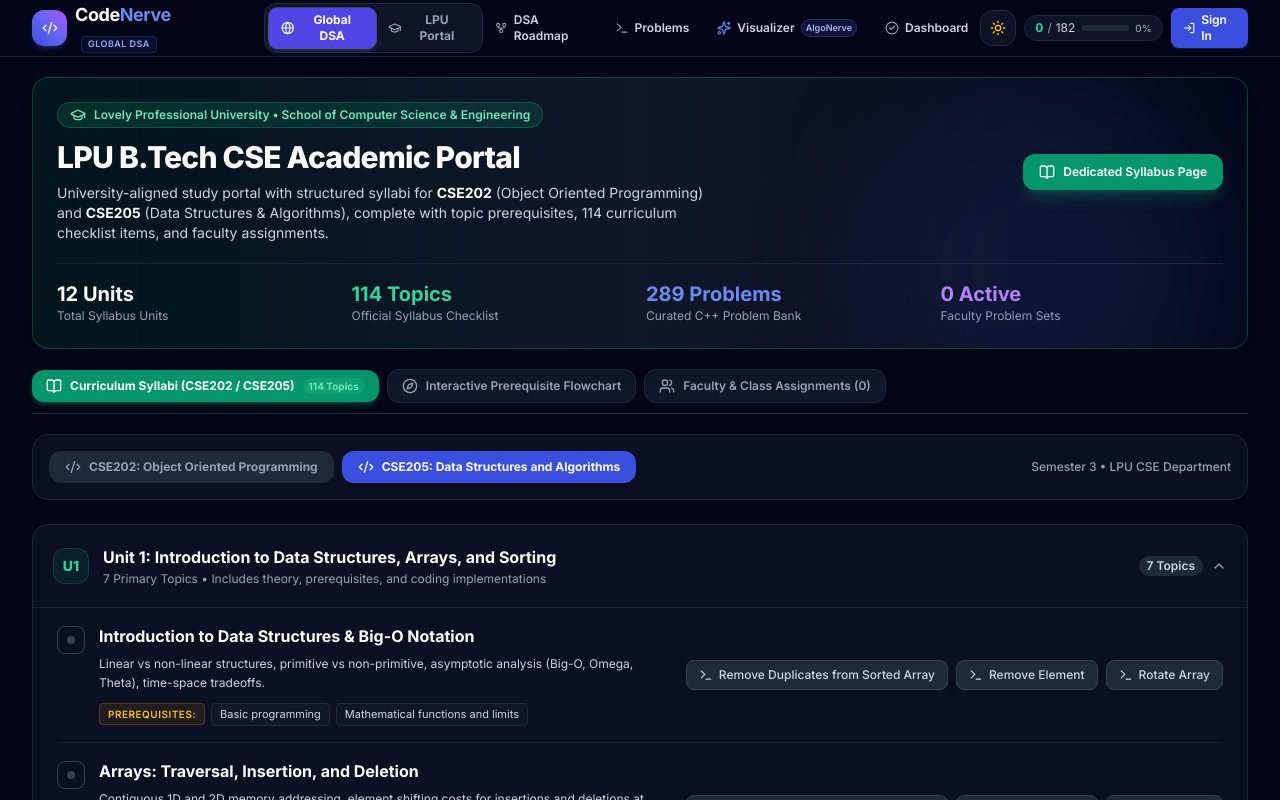
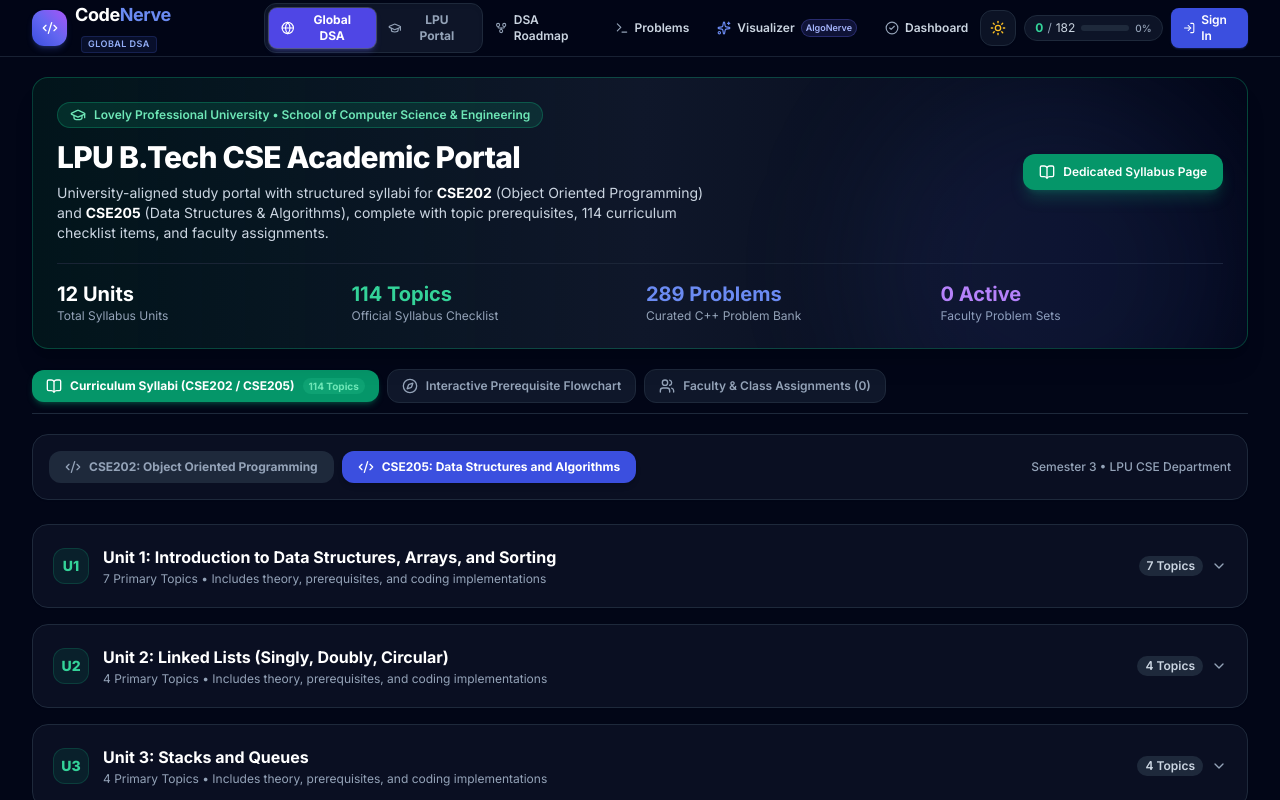
Before and after one commit to ProfessorAuggie/CodeNerve, a React (Vite) app: page /lpu in a window 1280 px wide. Shown: the top 800 px of the page. Built offline with nearby package versions, Linux system fonts and the light colour scheme.

Commit message:
feat(ui): default problems to single-screen view and collapse all accordions by default

```diff
--- a/src/components/roadmap/RoadmapView.tsx
+++ b/src/components/roadmap/RoadmapView.tsx
@@ -22,14 +22,7 @@
 
 export const RoadmapView: React.FC<RoadmapViewProps> = ({ roadmap }) => {
   const { problemProgress, updateProblemStatus } = useUserStore();
-  const [expandedGroups, setExpandedGroups] = useState<Record<string, boolean>>(() => {
-    // Expand first 3 groups by default
-    const initial: Record<string, boolean> = {};
-    roadmap.groups.slice(0, 3).forEach((g) => {
-      initial[g.id] = true;
-    });
-    return initial;
-  });
+  const [expandedGroups, setExpandedGroups] = useState<Record<string, boolean>>({});
   const [selectedProblem, setSelectedProblem] = useState<Problem | null>(null);
 
   const toggleGroup = (groupId: string) => {
--- a/src/components/roadmap/WhimsicalMindMap.tsx
+++ b/src/components/roadmap/WhimsicalMindMap.tsx
@@ -67,27 +67,8 @@
     return map;
   }, []);
 
-  // Track expanded node IDs. By default expand categories for immediate visual richness
-  const [expandedIds, setExpandedIds] = useState<Set<string>>(() => {
-    const initial = new Set<string>();
-    // Default: expand all categories and their first subtopics
-    treeData.forEach((cat) => {
-      initial.add(cat.id);
-      if (cat.children) {
-        cat.children.forEach((sub) => {
-          initial.add(sub.id);
-          if (sub.children) {
-            sub.children.forEach((leaf) => {
-              if (leaf.children) {
-                initial.add(leaf.id);
-              }
-            });
-          }
-        });
-      }
-    });
-    return initial;
-  });
+  // Track expanded node IDs. By default collapse everything so user can expand directly
+  const [expandedIds, setExpandedIds] = useState<Set<string>>(() => new Set<string>());
 
   // Search filter
   const [searchQuery, setSearchQuery] = useState('');
--- a/src/pages/LpuPortalPage.tsx
+++ b/src/pages/LpuPortalPage.tsx
@@ -24,10 +24,7 @@
 export const LpuPortalPage: React.FC = () => {
   const [activeTab, setActiveTab] = useState<'syllabus' | 'flowchart' | 'assignments'>('syllabus');
   const [selectedSubjectId, setSelectedSubjectId] = useState<string>('cse205');
-  const [expandedUnits, setExpandedUnits] = useState<Record<string, boolean>>({
-    'cse205-u1': true,
-    'cse202-u1': true,
-  });
+  const [expandedUnits, setExpandedUnits] = useState<Record<string, boolean>>({});
   const [selectedProblem, setSelectedProblem] = useState<Problem | null>(null);
 
   const { completedLessons, markLessonComplete, problemProgress, customProblemSets, updateStudentActivity } = useUserStore();
--- a/src/pages/ProblemsPage.tsx
+++ b/src/pages/ProblemsPage.tsx
@@ -3,9 +3,7 @@
   Search,
   Terminal,
   X,
-  Bookmark,
-  Maximize2,
-  Minimize2
+  Bookmark
 } from 'lucide-react';
 import { PROBLEMS } from '../data/problems';
 import type { Problem, ProblemStatus } from '../types';
@@ -19,7 +17,7 @@
   useEffect(() => {
     updateStudentActivity(`Practicing in problem catalogue (${activePortal === 'lpu' ? 'LPU Track' : 'Global DSA Track'})`);
   }, [activePortal, updateStudentActivity]);
-  const [isFitScreen, setIsFitScreen] = useState(true);
+
   const [searchQuery, setSearchQuery] = useState('');
   const [selectedPlatform, setSelectedPlatform] = useState<string>('all');
   const [selectedDifficulty, setSelectedDifficulty] = useState<string>('all');
@@ -119,13 +117,7 @@
     showOnlyBookmarked;
 
   return (
-    <div
-      className={
-        isFitScreen
-          ? 'h-[calc(100vh-56px)] flex flex-col p-3 sm:p-4 max-w-[1700px] mx-auto w-full overflow-hidden space-y-2.5'
-          : 'max-w-7xl mx-auto px-4 sm:px-6 lg:px-8 py-8 space-y-6'
-      }
-    >
+    <div className="h-[calc(100vh-56px)] flex flex-col p-3 sm:p-4 max-w-[1700px] mx-auto w-full overflow-hidden space-y-2.5">
       {/* Page Header */}
       <div className="flex flex-col sm:flex-row sm:items-center justify-between gap-3 shrink-0">
         <div className="flex items-center gap-3">
@@ -155,7 +147,7 @@
           </div>
         </div>
 
-        {/* Quick Stats & Viewport Toggle */}
+        {/* Quick Stats */}
         <div className="flex items-center gap-2 text-xs shrink-0 self-end sm:self-auto">
           <div className="px-2.5 py-1 rounded-lg bg-slate-100 dark:bg-slate-900 border border-slate-200 dark:border-slate-800 text-slate-700 dark:text-slate-300">
             Total: <span className="font-bold text-slate-900 dark:text-white">{totalCount}</span>
@@ -166,19 +158,6 @@
           <div className="px-2.5 py-1 rounded-lg bg-purple-50 dark:bg-purple-950/40 border border-purple-200 dark:border-purple-800/40 text-purple-700 dark:text-purple-300">
             Revise: <span className="font-bold">{revisionCount}</span>
           </div>
-
-          <button
-            onClick={() => setIsFitScreen(!isFitScreen)}
-            className={`flex items-center gap-1.5 px-2.5 py-1 rounded-lg font-semibold border transition ${
-              isFitScreen
-                ? 'bg-emerald-500/15 border-emerald-500/40 text-emerald-700 dark:text-emerald-300'
-                : 'bg-white dark:bg-slate-900 border-slate-200 dark:border-slate-800 text-slate-600 dark:text-slate-400 hover:text-slate-900 dark:hover:text-white'
-            }`}
-            title={isFitScreen ? 'Switch to Standard Scroll View' : 'Fit Entire Catalogue on One Screen'}
-          >
-            {isFitScreen ? <Minimize2 className="h-3.5 w-3.5" /> : <Maximize2 className="h-3.5 w-3.5" />}
-            <span className="hidden sm:inline">{isFitScreen ? 'Single Screen' : 'Full Page'}</span>
-          </button>
         </div>
       </div>
 
@@ -297,7 +276,7 @@
 
       {/* Problem Table */}
       <ProblemTable
-        fitScreen={isFitScreen}
+        fitScreen={true}
         problems={filteredProblems}
         onSelectProblem={(prob) => setSelectedProblem(prob)}
       />
--- a/src/pages/SyllabusPage.tsx
+++ b/src/pages/SyllabusPage.tsx
@@ -36,10 +36,7 @@
   const [selectedProblem, setSelectedProblem] = useState<Problem | null>(null);
 
   // Expanded state for units accordion
-  const [expandedUnits, setExpandedUnits] = useState<Record<string, boolean>>({
-    'cse202-u1': true,
-    'cse205-u1': true,
-  });
+  const [expandedUnits, setExpandedUnits] = useState<Record<string, boolean>>({});
 
   const { completedLessons, markLessonComplete, problemProgress } = useUserStore();
 
```
